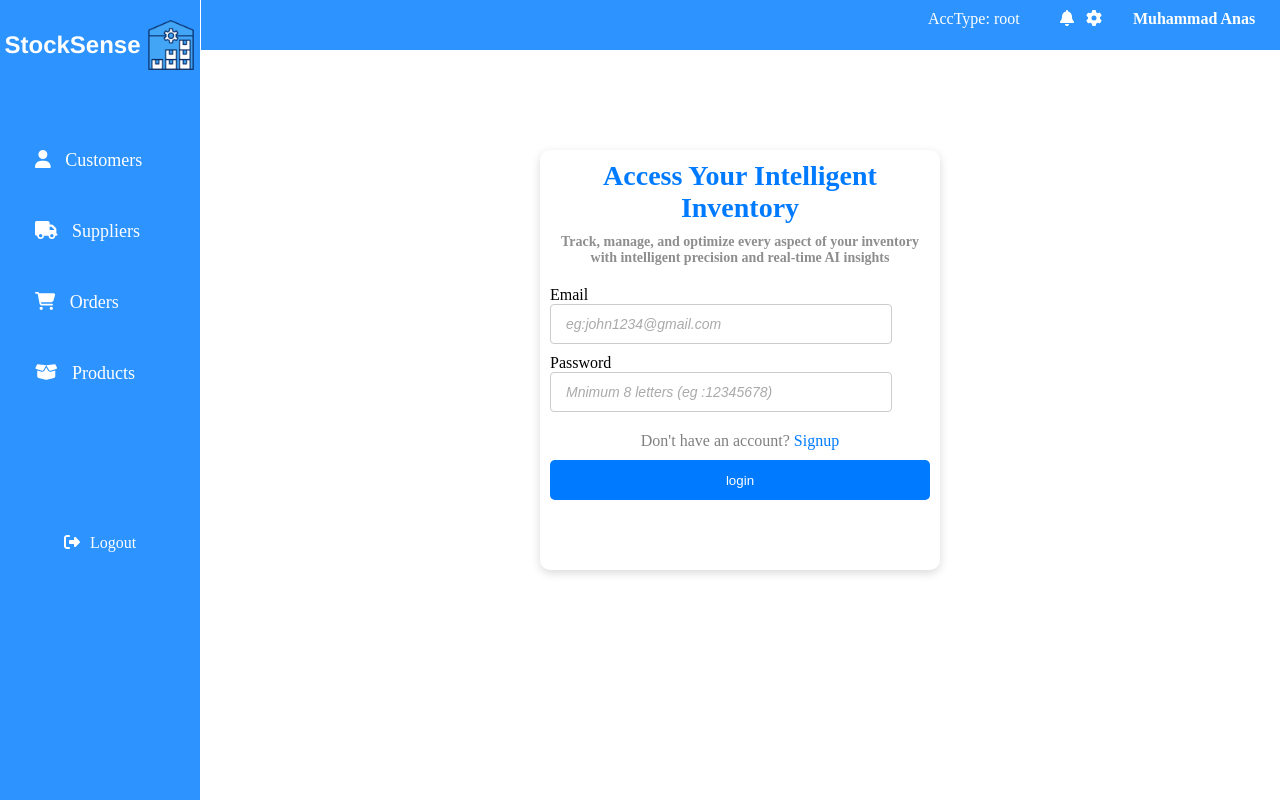
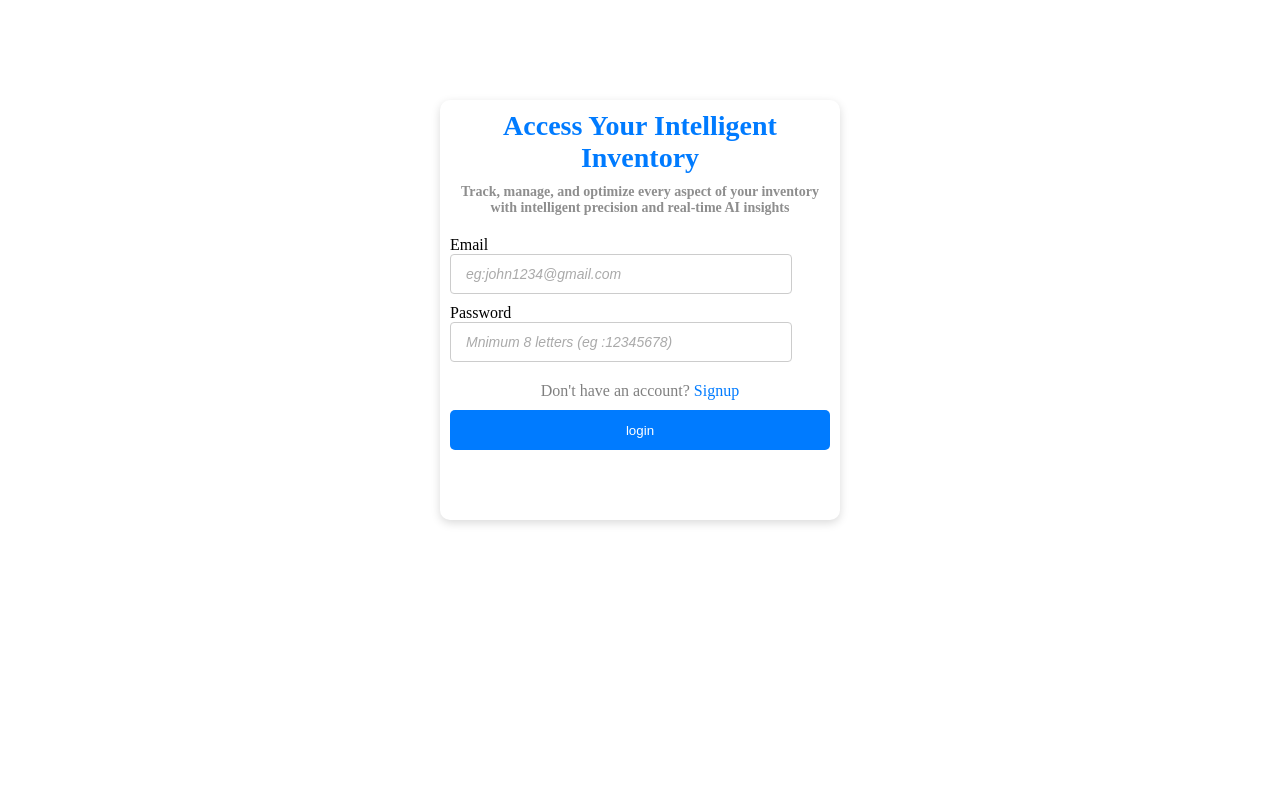
Before and after one commit to muhammadanascode/ai-powered-inventory, a Next.js app: page /login in a window 1280 px wide. Built offline with nearby package versions, Linux system fonts and the light colour scheme.

Commit message:
Added login check so that sidebar and navbar can only be shown if user is logged in and and we don't have to check login on each page

```diff
--- a/src/components/Layout.jsx
+++ b/src/components/Layout.jsx
@@ -1,16 +1,68 @@
-import React from 'react';
-import NavBar from './NavBar';
-import SideBar from './SideBar';
-import '../styles/Layout.css'; // Assuming you have a CSS file for layout styles
-
+import { useRouter } from 'next/router';
+import { useEffect, useState } from 'react';
 
 const Layout = ({ children }) => {
+  const router = useRouter();
+  const [isAuthorized, setIsAuthorized] = useState(false);
+  const [isLoading, setIsLoading] = useState(true);
+
+  const hideLayout = ['/login', '/signup'].includes(router.pathname);
+
+  useEffect(() => {
+    async function verifyAuth() {
+      setIsLoading(true);
+      try {
+        const token = localStorage.getItem('authToken');
+
+        if (!token && !hideLayout) {
+          router.push('/login');
+          return;
+        }
+
+        // Skip verification for public pages
+        if (hideLayout) {
+          setIsLoading(false);
+          return;
+        }
+
+        const response = await fetch('/api/account/verifyToken', {
+          method: 'POST',
+          headers: {
+            'Content-Type': 'application/json',
+            Authorization: token,
+          },
+        });
+
+        const data = await response.json();
+
+        if (!data.valid) {
+          router.push('/login');
+          return;
+        }
+
+        setIsAuthorized(true);
+      } catch (error) {
+        router.push('/login');
+      } finally {
+        setIsLoading(false);
+      }
+    }
+
+    verifyAuth();
+  }, [router.pathname]);
+
+  if (isLoading) {
+    return <div>Verifying...</div>;
+  }
+
   return (
     <div className="layout-container">
-      <SideBar />
-      <div className="main-content">
-        <NavBar />
-        <div className="page-content">{children}</div>
+      {!hideLayout && isAuthorized && <SideBar />}
+      <div className={`main-content ${hideLayout ? 'full-width' : ''}`}>
+        {!hideLayout && isAuthorized && <NavBar />}
+        <div className="page-content">
+          {!hideLayout && !isAuthorized ? null : children}
+        </div>
       </div>
     </div>
   );
```
